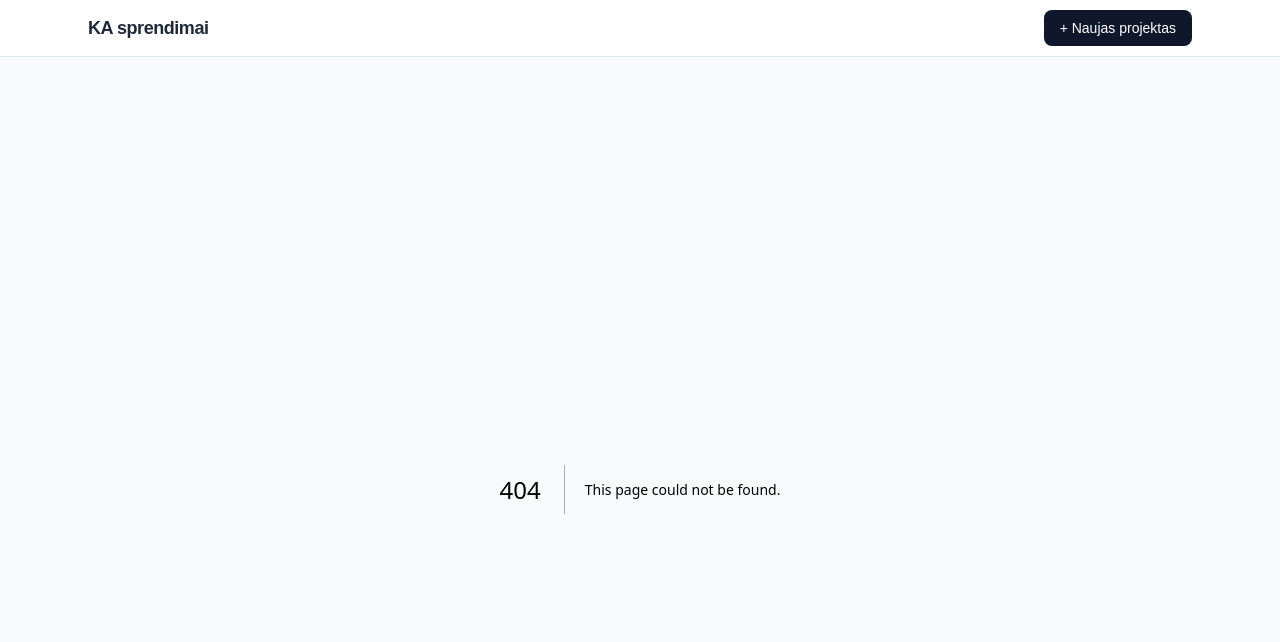
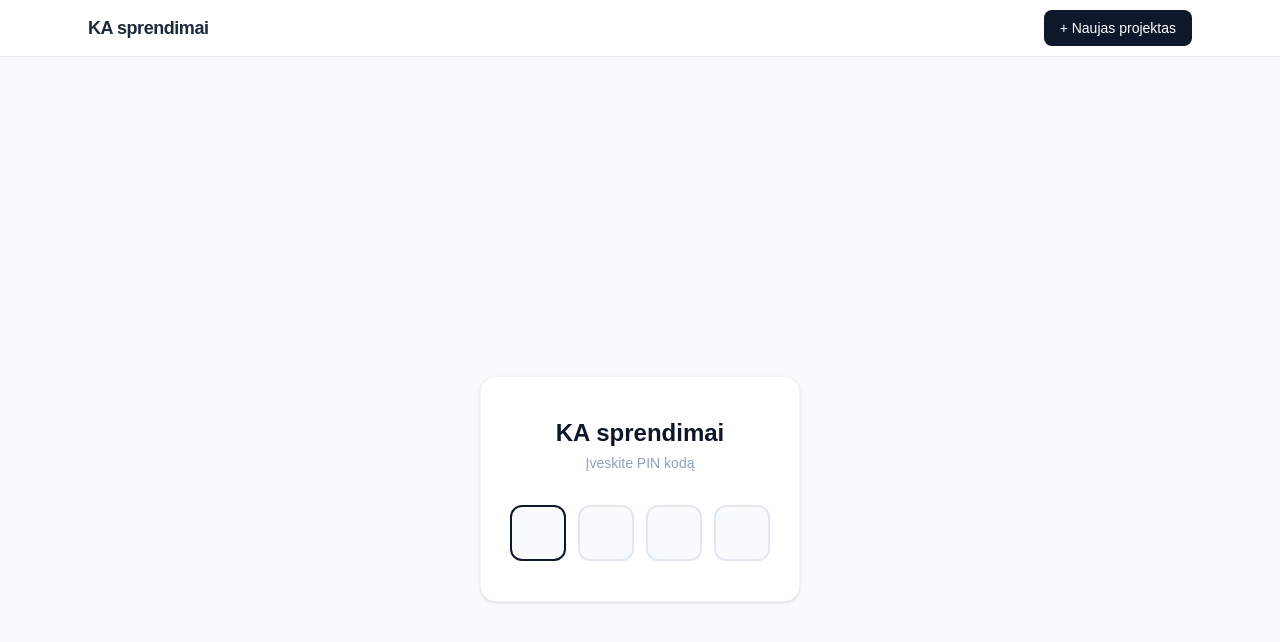
Before and after one commit to vinkris-dot/kasprendimai, a Next.js app: page /login in a window 1280 px wide. Before the commit this address had no page. Shown: the top 642 px of the page. Built offline with nearby package versions, Linux system fonts and the light colour scheme.

Commit message:
Add PIN authentication and file upload dates

```diff
--- /dev/null
+++ b/app/api/auth/route.ts
@@ -0,0 +1,29 @@
+import { NextRequest, NextResponse } from 'next/server';
+
+export async function POST(req: NextRequest) {
+  const { pin } = await req.json();
+  const correctPin = process.env.APP_PIN;
+
+  if (!correctPin) {
+    return NextResponse.json({ error: 'PIN nekonfigūruotas' }, { status: 500 });
+  }
+
+  if (pin !== correctPin) {
+    return NextResponse.json({ error: 'Neteisingas PIN' }, { status: 401 });
+  }
+
+  const res = NextResponse.json({ ok: true });
+  res.cookies.set('ka_auth', 'true', {
+    httpOnly: true,
+    sameSite: 'lax',
+    path: '/',
+    maxAge: 60 * 60 * 24 * 30, // 30 dienų
+  });
+  return res;
+}
+
+export async function DELETE() {
+  const res = NextResponse.json({ ok: true });
+  res.cookies.delete('ka_auth');
+  return res;
+}
--- /dev/null
+++ b/app/login/page.tsx
@@ -0,0 +1,98 @@
+'use client';
+import { useState, useRef, useEffect } from 'react';
+import { useRouter } from 'next/navigation';
+
+export default function LoginPage() {
+  const [pin, setPin] = useState(['', '', '', '']);
+  const [error, setError] = useState(false);
+  const [shaking, setShaking] = useState(false);
+  const inputs = useRef<(HTMLInputElement | null)[]>([]);
+  const router = useRouter();
+
+  useEffect(() => {
+    inputs.current[0]?.focus();
+  }, []);
+
+  async function submit(fullPin: string) {
+    setError(false);
+    const res = await fetch('/api/auth', {
+      method: 'POST',
+      headers: { 'Content-Type': 'application/json' },
+      body: JSON.stringify({ pin: fullPin }),
+    });
+    if (res.ok) {
+      router.push('/');
+    } else {
+      setShaking(true);
+      setError(true);
+      setPin(['', '', '', '']);
+      setTimeout(() => {
+        setShaking(false);
+        inputs.current[0]?.focus();
+      }, 500);
+    }
+  }
+
+  function handleChange(i: number, val: string) {
+    if (!/^\d*$/.test(val)) return;
+    const newPin = [...pin];
+    newPin[i] = val.slice(-1);
+    setPin(newPin);
+    setError(false);
+    if (val && i < 3) {
+      inputs.current[i + 1]?.focus();
+    }
+    if (newPin.every(d => d !== '') && newPin.join('').length === 4) {
+      submit(newPin.join(''));
+    }
+  }
+
+  function handleKeyDown(i: number, e: React.KeyboardEvent) {
+    if (e.key === 'Backspace' && !pin[i] && i > 0) {
+      inputs.current[i - 1]?.focus();
+    }
+  }
+
+  return (
+    <div className="min-h-screen bg-slate-50 flex items-center justify-center">
+      <div className="bg-white rounded-2xl shadow-sm border border-slate-100 p-10 flex flex-col items-center gap-8 w-80">
+        <div className="text-center">
+          <h1 className="text-2xl font-bold text-slate-900">KA sprendimai</h1>
+          <p className="text-slate-400 text-sm mt-1">Įveskite PIN kodą</p>
+        </div>
+
+        <div className={`flex gap-3 ${shaking ? 'animate-shake' : ''}`}>
+          {pin.map((d, i) => (
+            <input
+              key={i}
+              ref={el => { inputs.current[i] = el; }}
+              type="password"
+              inputMode="numeric"
+              maxLength={1}
+              value={d}
+              onChange={e => handleChange(i, e.target.value)}
+              onKeyDown={e => handleKeyDown(i, e)}
+              className={`w-14 h-14 text-center text-2xl font-bold rounded-xl border-2 outline-none transition-colors
+                ${error ? 'border-red-400 bg-red-50 text-red-500' : 'border-slate-200 focus:border-slate-900 bg-slate-50'}`}
+            />
+          ))}
+        </div>
+
+        {error && (
+          <p className="text-red-500 text-sm -mt-4">Neteisingas PIN kodas</p>
+        )}
+      </div>
+
+      <style>{`
+        @keyframes shake {
+          0%, 100% { transform: translateX(0); }
+          20% { transform: translateX(-8px); }
+          40% { transform: translateX(8px); }
+          60% { transform: translateX(-6px); }
+          80% { transform: translateX(6px); }
+        }
+        .animate-shake { animation: shake 0.4s ease-in-out; }
+      `}</style>
+    </div>
+  );
+}
--- /dev/null
+++ b/middleware.ts
@@ -0,0 +1,22 @@
+import { NextRequest, NextResponse } from 'next/server';
+
+export function middleware(req: NextRequest) {
+  const auth = req.cookies.get('ka_auth')?.value;
+  const { pathname } = req.nextUrl;
+
+  // Leisti prisijungimo puslapį ir API auth maršrutą
+  if (pathname.startsWith('/login') || pathname.startsWith('/api/auth')) {
+    return NextResponse.next();
+  }
+
+  // Jei nėra sesijos — nukreipti į prisijungimą
+  if (auth !== 'true') {
+    return NextResponse.redirect(new URL('/login', req.url));
+  }
+
+  return NextResponse.next();
+}
+
+export const config = {
+  matcher: ['/((?!_next/static|_next/image|favicon.ico).*)'],
+};
```
